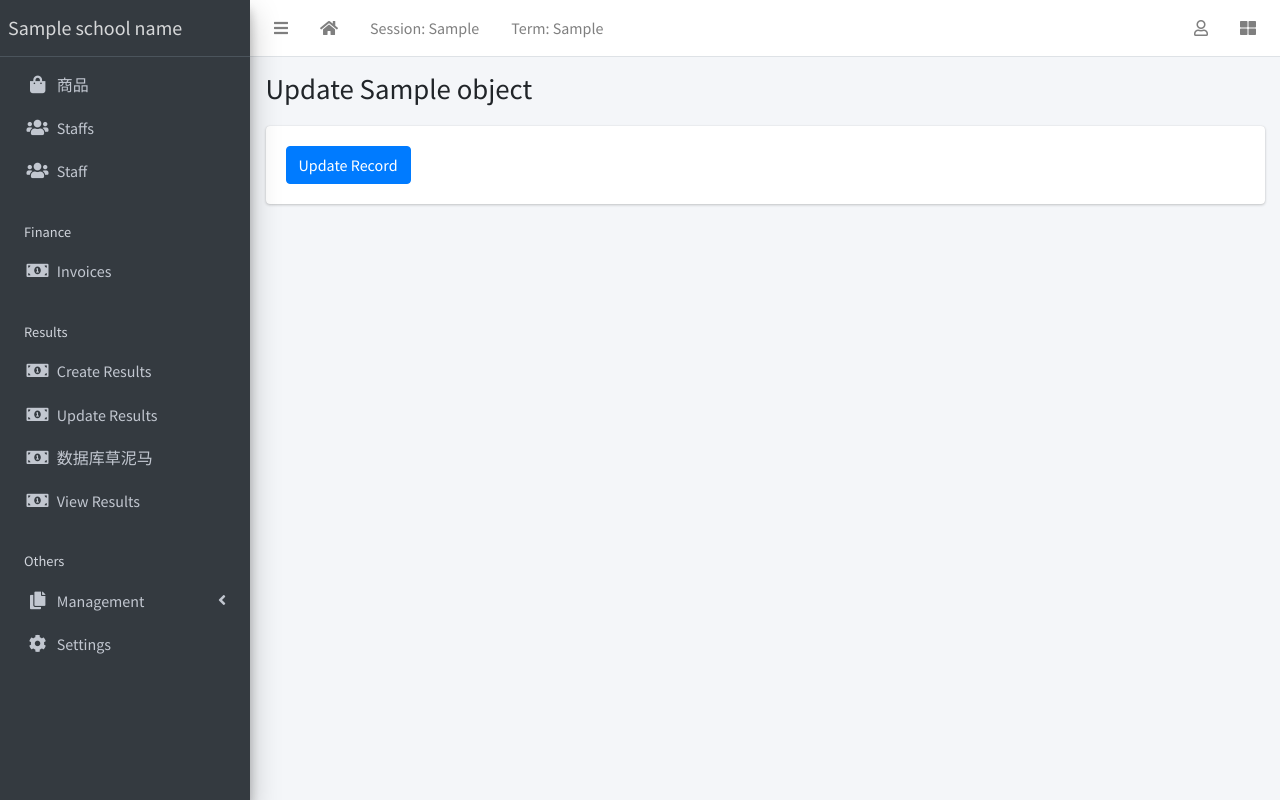
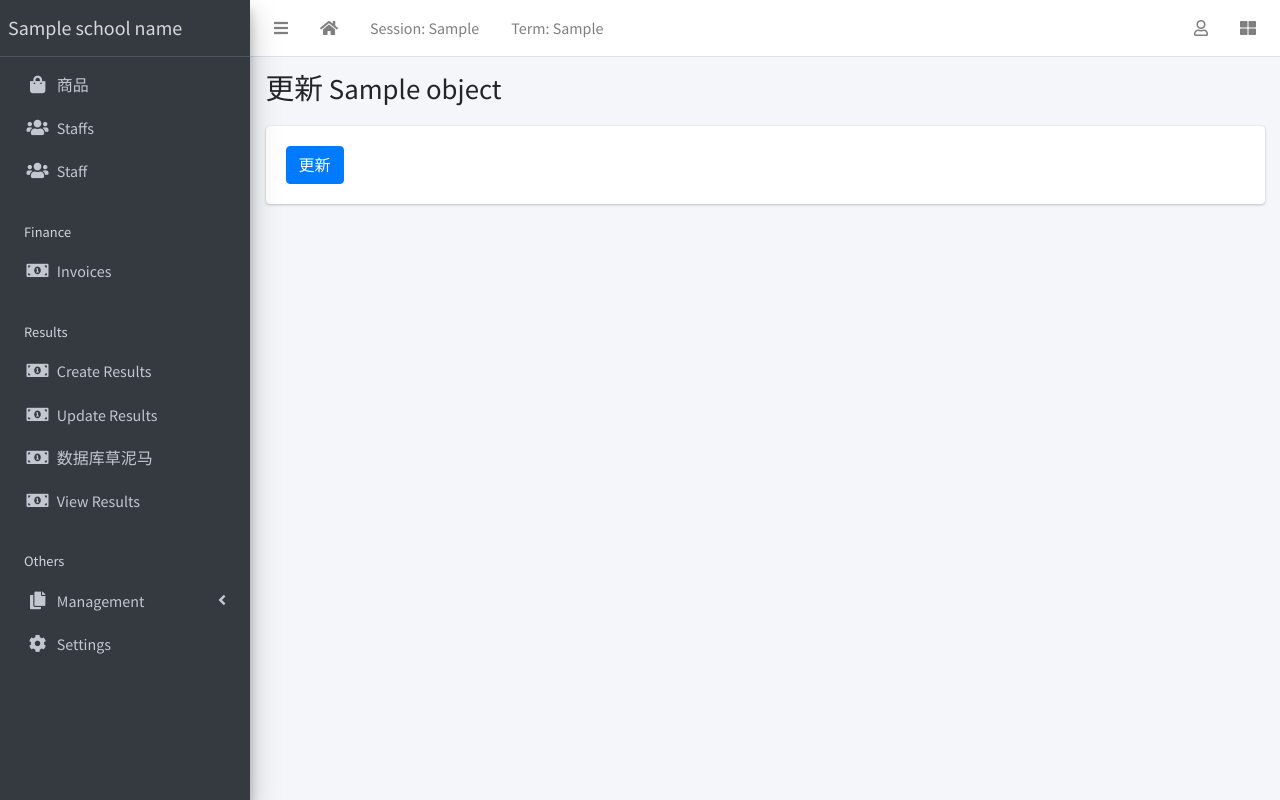
Before and after one commit to NotEnterprising/DATABASE_supermarket, a Django app: template staff/templates/staff/staff_form.html in a window 1280 px wide. Run offline with Django 3.2, Linux system fonts and the light colour scheme; the template is opened without the code that fills it: most values are stand-ins (such as "Sample title", 1, 10 or a date in 2020); some libraries are stand-ins or nearby versions.

Commit message:
staff_html

```diff
--- a/staff/templates/staff/staff_form.html
+++ b/staff/templates/staff/staff_form.html
@@ -4,9 +4,9 @@
 {% block title %}
 
   {% if object %}
-    Update {{ object }}
+    更新 {{ object }}
   {% else %}
-    Add new student
+    加入新员工
   {% endif %}
 
 {% endblock title %}
@@ -20,9 +20,9 @@
   {% include 'corecode/form_snippet.html' %}
 
   {% if object %}
-    <input type="submit" class="btn btn-primary" value="Update Record">
+    <input type="submit" class="btn btn-primary" value="更新">
   {% else %}
-    <input type="submit" class="btn btn-primary" value="Add new student">
+    <input type="submit" class="btn btn-primary" value="加入员工">
   {% endif %}
 </form>
 
--- a/staff/templates/staff/staff_list.html
+++ b/staff/templates/staff/staff_list.html
@@ -1,6 +1,6 @@
 {% extends 'base.html' %}
 
-{% block title %}staffs{% endblock title %}
+{% block title %}staff{% endblock title %}
 
 {% block breadcrumb %}
 <a class="btn btn-primary" href="{% url 'staff-create' %}"><i
```
Also changed, not shown: staff/models.py (+7 -7 lines).
